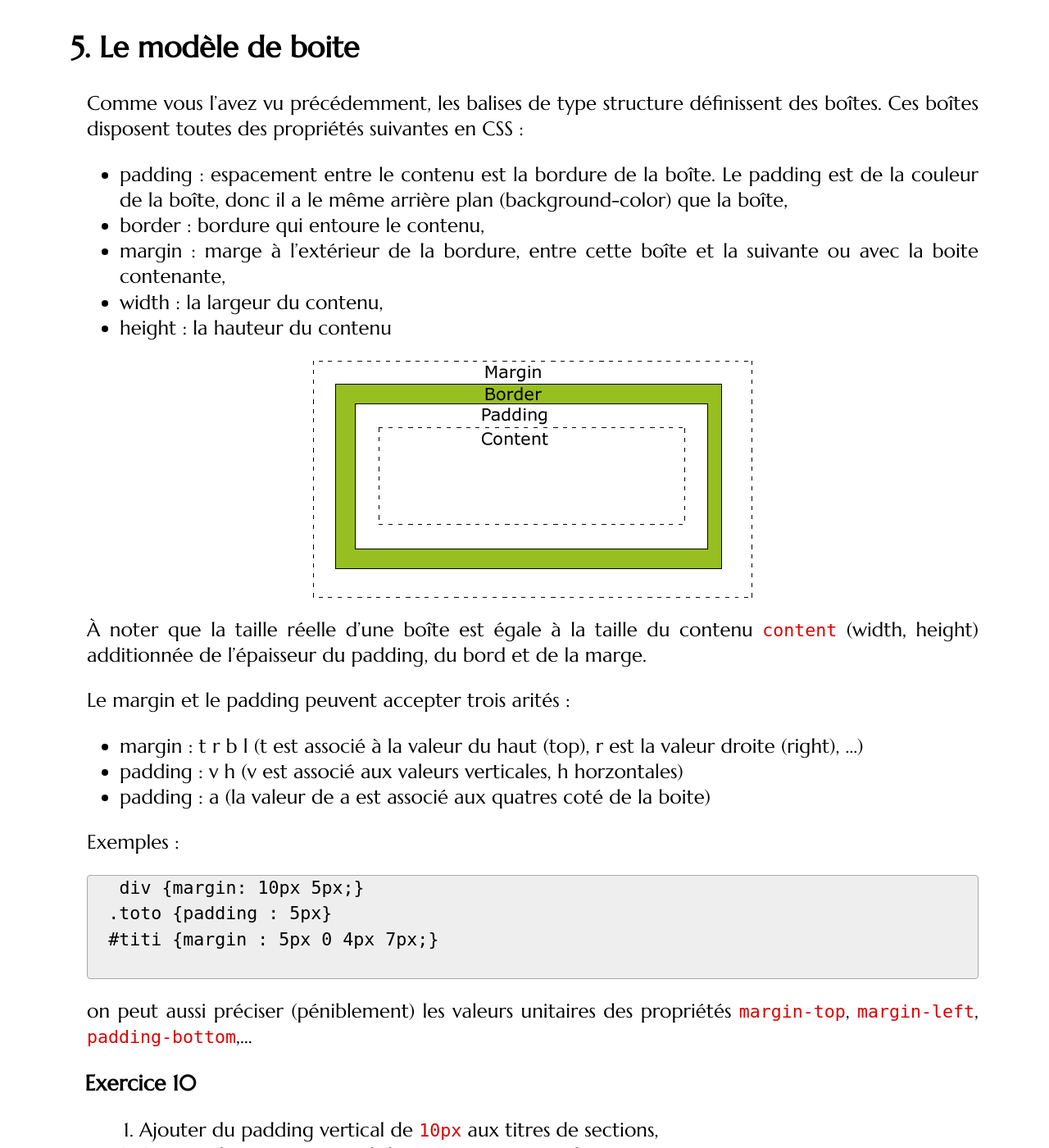
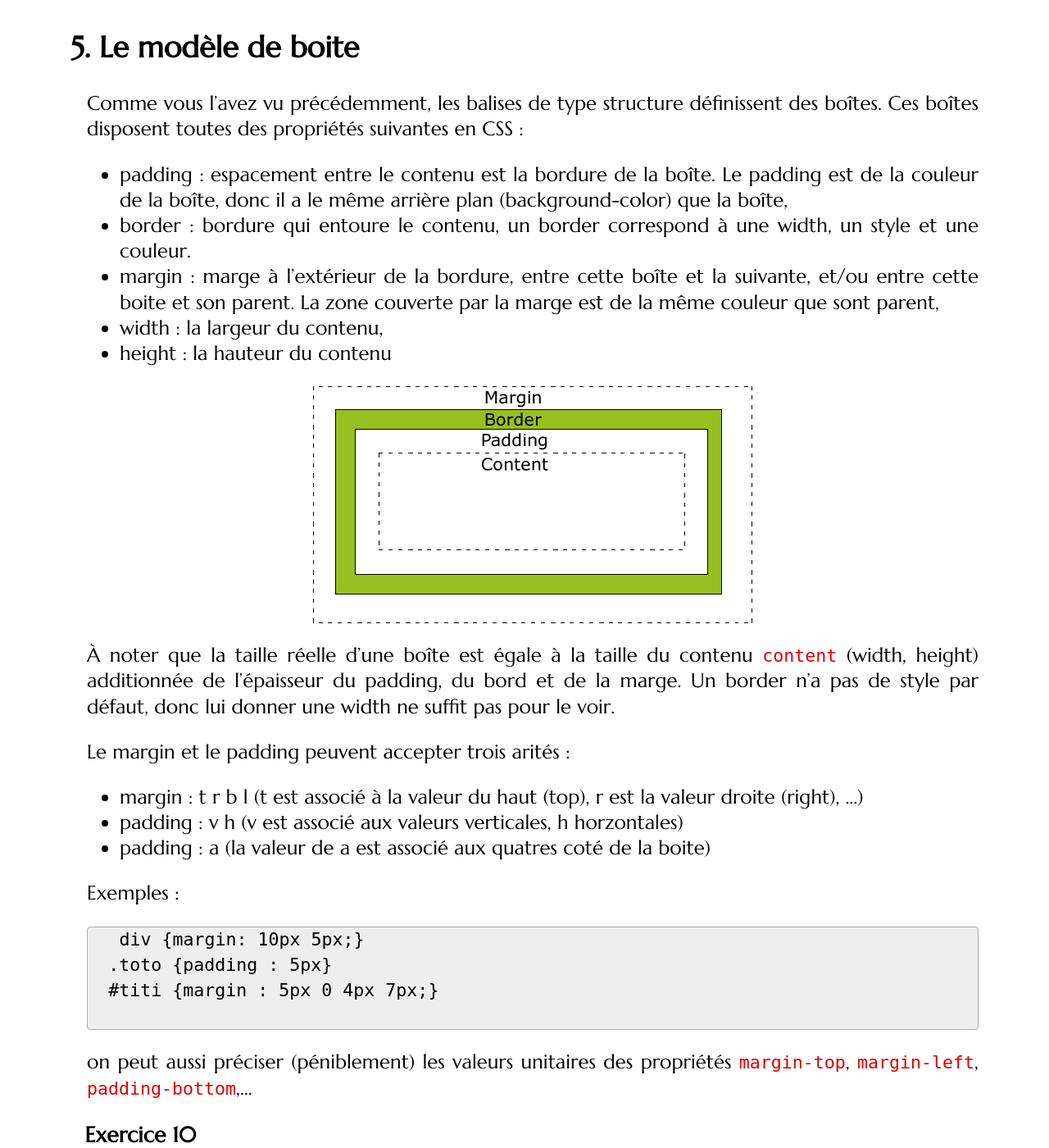
Before and after one commit to romainlebreton/R1.02-DeveloppementInterfacesWeb, a Jekyll site: the page built from tutorials/tutorial2.md, in a window 1280 px wide and 1400 px high, scrolled down 11171 px. Shown: the whole window at 82% size. Built offline with Jekyll 4.4.1, drawn with Linux system fonts in a browser that asks for light colours; some web fonts are replaced; comment, search, counter and statistics services are not loaded; some of the changed text lies outside the part shown.

Commit message:
adding exo

```diff
--- a/tutorials/tutorial2.md
+++ b/tutorials/tutorial2.md
@@ -420,9 +420,9 @@ boîtes. Ces boîtes disposent toutes des propriétés suivantes en CSS :
 
 * padding : espacement entre le contenu est la bordure de la boîte. Le padding est de
   la couleur de la boîte, donc il a le même arrière plan (background-color) que la boîte,
-* border : bordure qui entoure le contenu,
+* border : bordure qui entoure le contenu, un border correspond à une width, un style et une couleur.
 * margin : marge à l’extérieur de la bordure, entre cette boîte et la
-  suivante ou avec la boite contenante,
+  suivante, et/ou entre cette boite et son parent. La zone couverte par la marge est de la même couleur que sont parent,
 * width : la largeur du contenu,
 * height : la hauteur du contenu
 
@@ -432,6 +432,7 @@ auto;display: block;">
 
 À noter que la taille réelle d'une boîte est égale à la taille du contenu `content`
 (width, height) additionnée de l'épaisseur du padding, du bord et de la marge.
+Un border n'a pas de style par défaut, donc lui donner une width ne suffit pas pour le voir.
 
 Le margin et le padding peuvent accepter trois arités :
 
@@ -455,6 +456,7 @@ on peut aussi préciser (péniblement) les valeurs unitaires des propriétés `m
  1. Ajouter du padding vertical de `10px` aux titres de sections,
  1. Ajouter du margin vertical de `30px` aux paragraphes,
  1. Ajouter du padding horizontal de `5px` aux éléments ayant la class `skill` dans la table (mais pas aux élements ayant la class `skill` dans les paragraphes).
+ 1. ajouter une bordure aux titres `<H3>` de `1px`, de style `solid` et de couleur `#CCCCCC`.
 </div>
 
 
```
